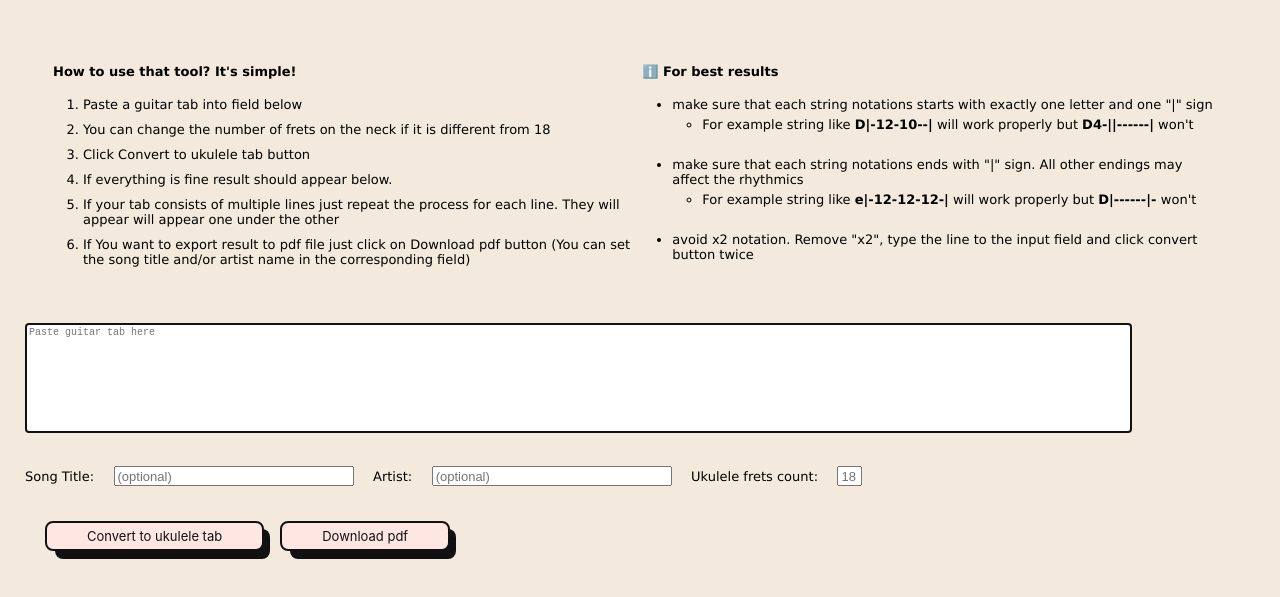
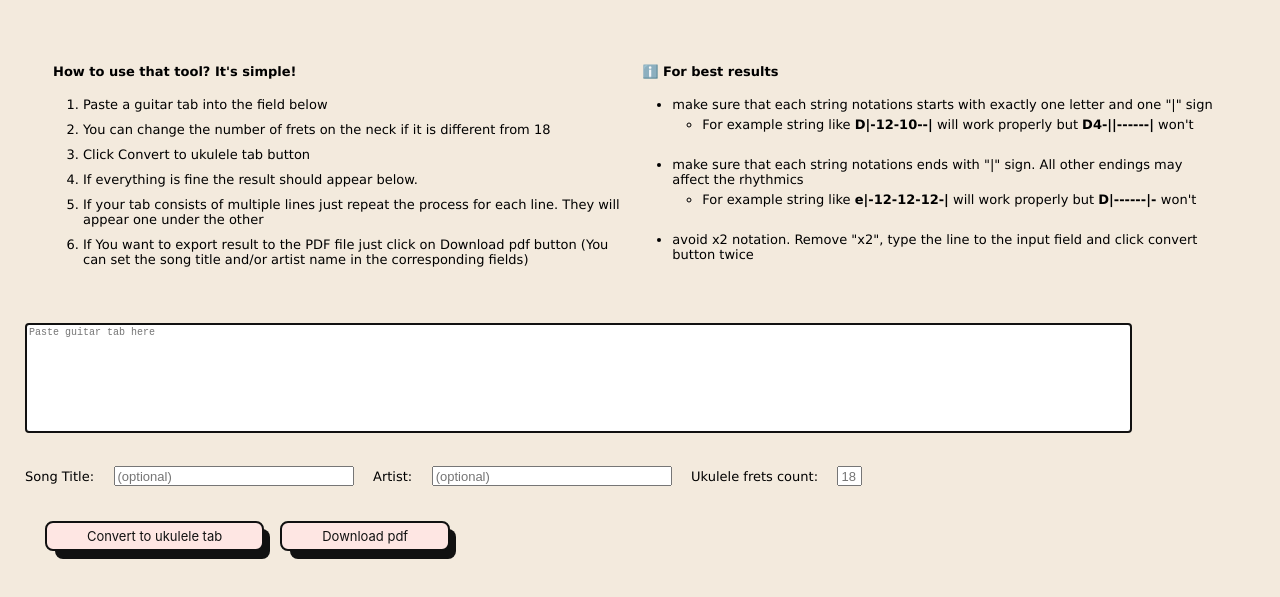
Before and after one commit to Zuthen/Ukulizer, a website with bundled scripts: page index.html in a window 1280 px wide. Shown: the part 193-790 px from the top of the page. Built offline with nearby package versions, Linux system fonts and the light colour scheme.

Commit message:
text chamnes

```diff
--- a/index.html
+++ b/index.html
@@ -26,13 +26,13 @@
         <tr>
       <td id="instructions1">
         <h3> How to use that tool? It's simple! </h3>
-        <ol><li>Paste a guitar tab into field below</li>
+        <ol><li>Paste a guitar tab into the field below</li>
         <li>You can change the number of frets on the neck if it is different from 18 </li>
         <li>Click Convert to ukulele tab button</li>
-        <li>If everything is fine result should appear below.</li>
-        <li> If your tab consists of multiple lines just repeat the process for each line. They will appear will appear one under the other</li>
-        <li> If You want to export result to pdf file just click on Download pdf button
-        (You can set the song title and/or artist name in the corresponding field)</li></ol>
+        <li>If everything is fine the result should appear below.</li>
+        <li> If your tab consists of multiple lines just repeat the process for each line. They will appear one under the other</li>
+        <li> If You want to export result to the PDF file just click on Download pdf button
+        (You can set the song title and/or artist name in the corresponding fields)</li></ol>
       </td>
       <td id="instructions2">
         <h3>ℹ️ For best results</h3>
@@ -88,5 +88,4 @@
       <script type="module" src="src/toasts.js"></script>
       <script type="module" src="src/pdfCreator.js"></script>
     </body>
-
     </html>
```
